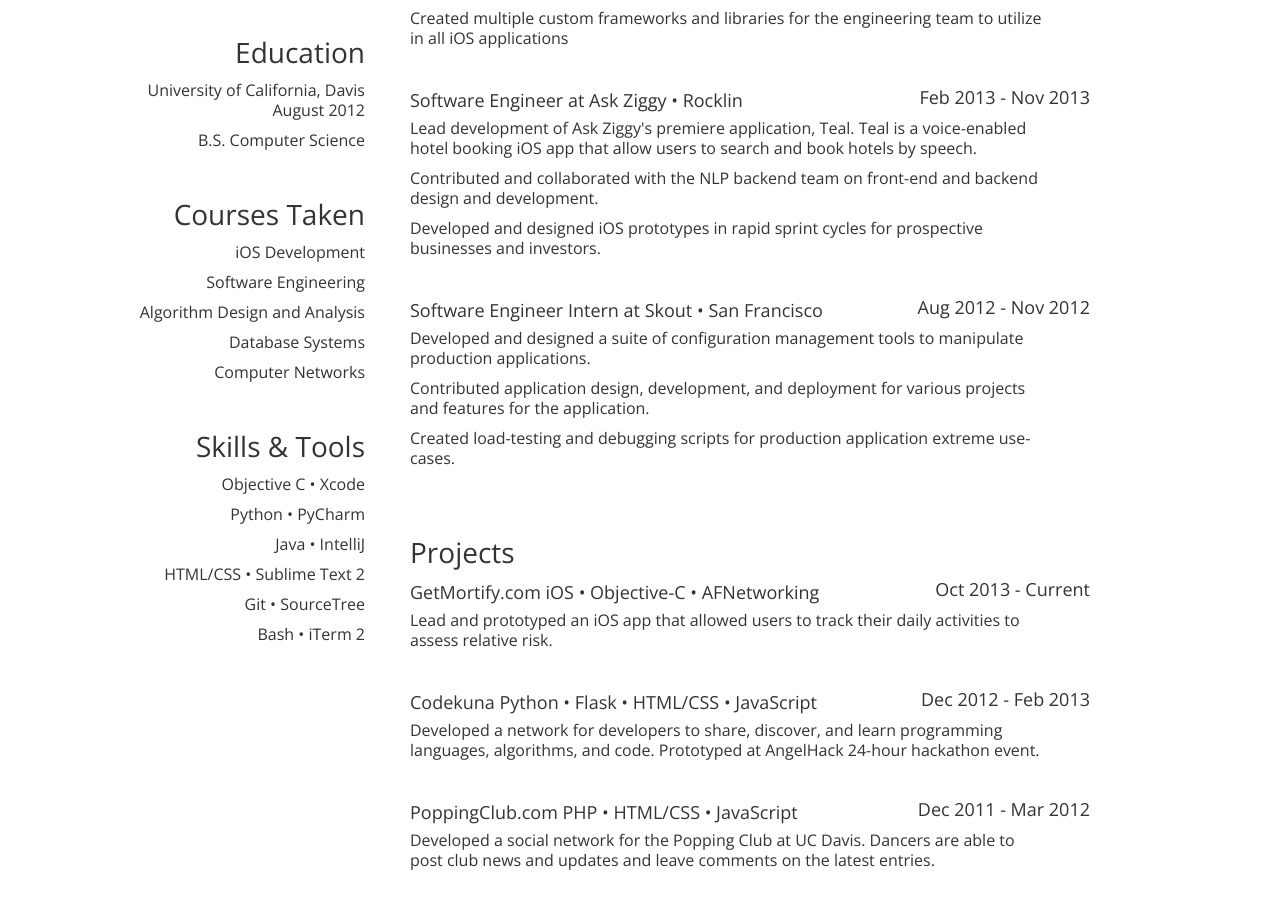
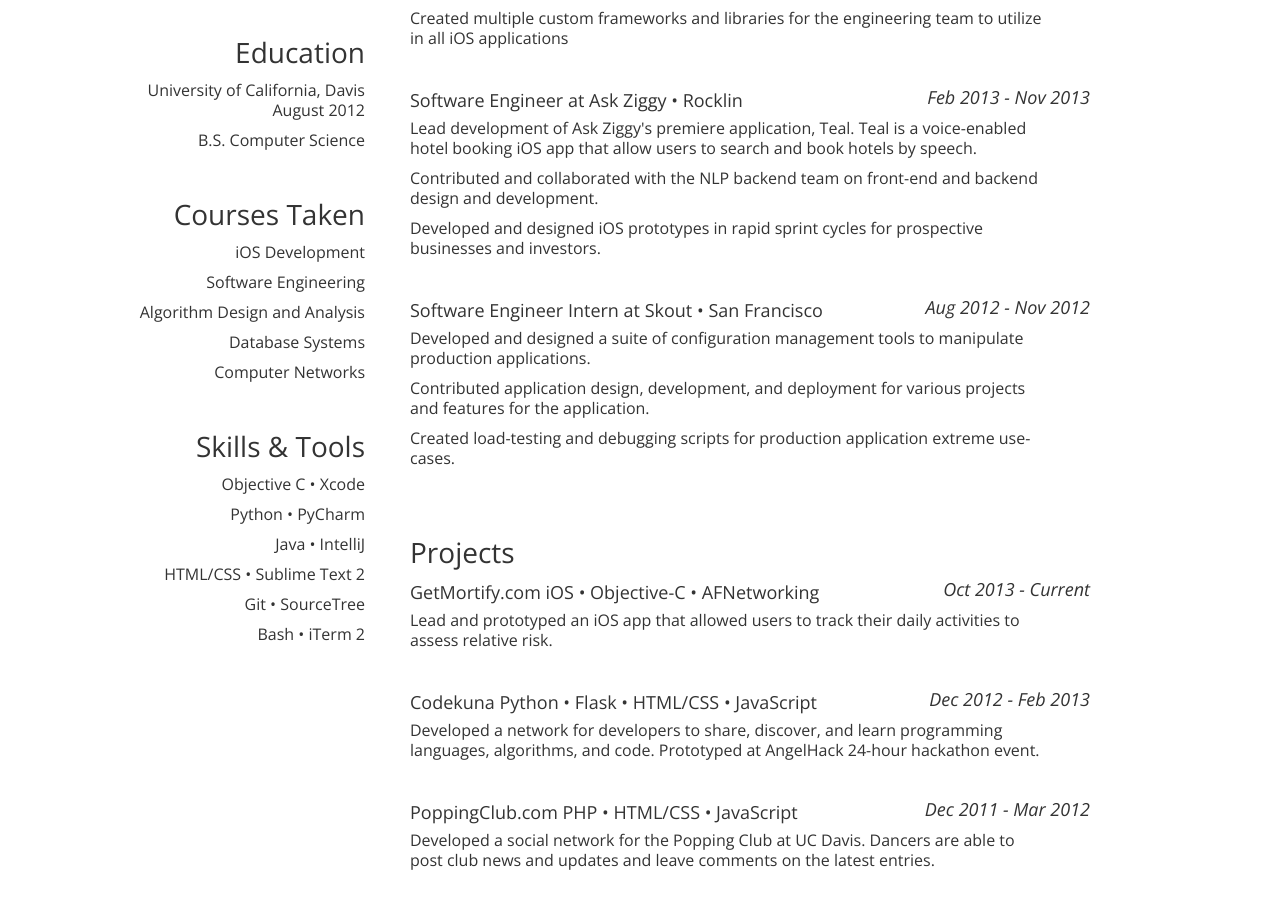
Before and after one commit to kevinnguy/kevinnguy.github.com, a Jekyll site: the page index.html, which Jekyll copies as it is, in a window 1280 px wide. Shown: the part 330-1236 px from the top of the page. Built offline with Jekyll 4.4.1, drawn with Linux system fonts in a browser that asks for light colours.

Commit message:
Sorry for the poor description

```diff
--- a/index.html
+++ b/index.html
@@ -111,7 +111,7 @@
         </dl>
 
         <dl class="fourteen columns bottom">
-          <dt><p class="eight columns bigfont"><strong>Software Engineer</strong> at Ask Ziggy  &bull;  Rocklin</p><span class="three columns right">Feb 2013 - Nov 2013</span></dt>
+          <dt><p class="eight columns bigfont"><strong>Software Engineer</strong> at Ask Ziggy  &bull;  Rocklin</p><span class="three columns right"><em>Feb 2013 - Nov 2013</em></span></dt>
           <ul>
             <li class="eleven columns ">Lead development of Ask Ziggy's premiere application, Teal. Teal is a voice-enabled hotel booking iOS app that allow users to search and book hotels by speech.</li>
             <li class="eleven columns ">Contributed and collaborated with the NLP backend team on front-end and backend design and development.</li>
@@ -120,7 +120,7 @@
         </dl>
 
         <dl class="fourteen columns bottom">
-          <dt><p class="eight columns bigfont"><strong>Software Engineer Intern</strong> at Skout  &bull;  San Francisco</p><span class="three columns right">Aug 2012 - Nov 2012</span></dt>
+          <dt><p class="eight columns bigfont"><strong>Software Engineer Intern</strong> at Skout  &bull;  San Francisco</p><span class="three columns right"><em>Aug 2012 - Nov 2012</em></span></dt>
           <ul>
             <li class="eleven columns ">Developed and designed a suite of configuration management tools to manipulate production applications.</li>
             <li class="eleven columns ">Contributed application design, development, and deployment for various projects and features for the application.</li>
@@ -133,21 +133,21 @@
         </div>
 
        <dl class="fourteen columns bottom">
-          <dt><p class="eight columns bigfont"><strong>GetMortify.com</strong> iOS &bull; Objective-C &bull; AFNetworking</p><span class="three columns right">Oct 2013 - Current</span></dt>
+          <dt><p class="eight columns bigfont"><strong>GetMortify.com</strong> iOS &bull; Objective-C &bull; AFNetworking</p><span class="three columns right"><em>Oct 2013 - Current</em></span></dt>
           <ul>
             <li class="eleven columns ">Lead and prototyped an iOS app that allowed users to track their daily activities to assess relative risk.</li>
           </ul>
         </dl>
 
         <dl class="fourteen columns bottom">
-          <dt><p class="eight columns bigfont"><strong>Codekuna</strong> Python &bull; Flask &bull; HTML/CSS &bull; JavaScript</p><span class="three columns right">Dec 2012 - Feb 2013</span></dt>
+          <dt><p class="eight columns bigfont"><strong>Codekuna</strong> Python &bull; Flask &bull; HTML/CSS &bull; JavaScript</p><span class="three columns right"><em>Dec 2012 - Feb 2013</em></span></dt>
           <ul>
             <li class="eleven columns ">Developed a network for developers to share, discover, and learn programming languages, algorithms, and code. Prototyped at AngelHack 24-hour hackathon event.</li>
           </ul>
         </dl>
 
         <dl class="fourteen columns bottom">
-          <dt><p class="eight columns bigfont"><strong>PoppingClub.com</strong> PHP &bull; HTML/CSS &bull; JavaScript</p><span class="three columns right">Dec 2011 - Mar 2012</span></dt>
+          <dt><p class="eight columns bigfont"><strong>PoppingClub.com</strong> PHP &bull; HTML/CSS &bull; JavaScript</p><span class="three columns right"><em>Dec 2011 - Mar 2012</em></span></dt>
           <ul>
             <li class="eleven columns ">Developed a social network for the Popping Club at UC Davis. Dancers are able to post club news and updates and leave comments on the latest entries.</li>
           </ul>
```
